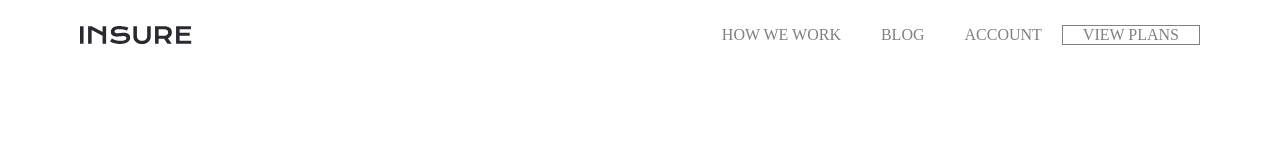
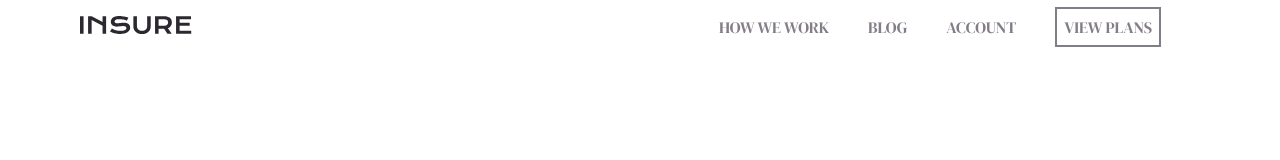
Before and after one commit to akinyiliz/insure-landing-page, a plain HTML site: page index.html in a window 1280 px wide. Drawn offline with Linux system fonts and the light colour scheme.

Commit message:
complete nav bar

```diff
--- a/css/style.css
+++ b/css/style.css
@@ -1,5 +1,15 @@
+@import url('https://fonts.googleapis.com/css2?family=DM+Serif+Display&family=Karla:wght@400;700&display=swap');
+
 *{
   box-sizing: border-box;
+}
+
+:root{
+  --Dark-Violet: hsl(256, 26%, 20%);
+  --Grayish-Blue: hsl(216, 30%, 68%);
+  --Very-Dark-Violet: hsl(270, 9%, 17%);
+  --Dark-Grayish-Violet: hsl(273, 4%, 51%);
+  --Very-Light-Gray: hsl(0, 0%, 98%);
 }
 
 body {
@@ -7,36 +17,41 @@ body {
   padding: 0;
 }
 
-.nav-bar {
-  /* background-color: red; */
+header {
+  width: 100%;
+  height: 50px;
   display: flex;
   align-items: center;
   justify-content: space-between;
-  margin: 0 auto;
   padding: 20px 80px;
 }
 
-.nav-links {
-  /* background-color: green; */
-  /* width: 40%; */
-  display: flex;
-  justify-content: center;
-  align-items: center;
-  height: 30px;
+nav{
+  width: 50%;
+  height: 50px;
 }
 
-.nav-links a{
-  padding: 0 20px;
-  text-decoration: none;
-  text-transform: uppercase;
-  color: grey;
+nav > ul {
+  display: flex;
+  justify-content: space-evenly;
 }
 
-a:hover{
+nav li{
+  display: block;
+  text-transform: uppercase;
+}
+
+nav > ul > li > a{
+  text-decoration: none;
+  color: var(--Dark-Grayish-Violet);
+  font-family: 'DM Serif Display', sans-serif;
+  font-weight: 400;
+}
+nav > ul > li > a:hover{
   cursor: pointer;
 }
 
 .button {
-  border: 1px solid grey;
-  padding: 5px;
+  border: 2px solid var(--Dark-Grayish-Violet);
+  padding: 7px;
 }
--- a/index.html
+++ b/index.html
@@ -11,18 +11,19 @@
 </head>
 <body>
 
-    <nav>
-      <div class="nav-bar">
+    <header>
       <img src="/images/logo.svg" class="logo"/>
 
-      <div class="nav-links" >
-          <a href="#">How we work</a>
-          <a href="#">blog</a>
-          <a href="#">account</a>
-          <a href="#" class="button">view plans</a>
-      </div>
-      </div>
-    </nav>
+      <nav>
+        <ul>
+          <li><a href="#">How we work</a></li>
+          <li><a href="#">blog</a></li>
+          <li><a href="#">account</a></li>
+          <li><a href="#" class="button">view plans</a></li>
+        </ul>
+      </nav>
+    </header>
+
 
 
 
```
